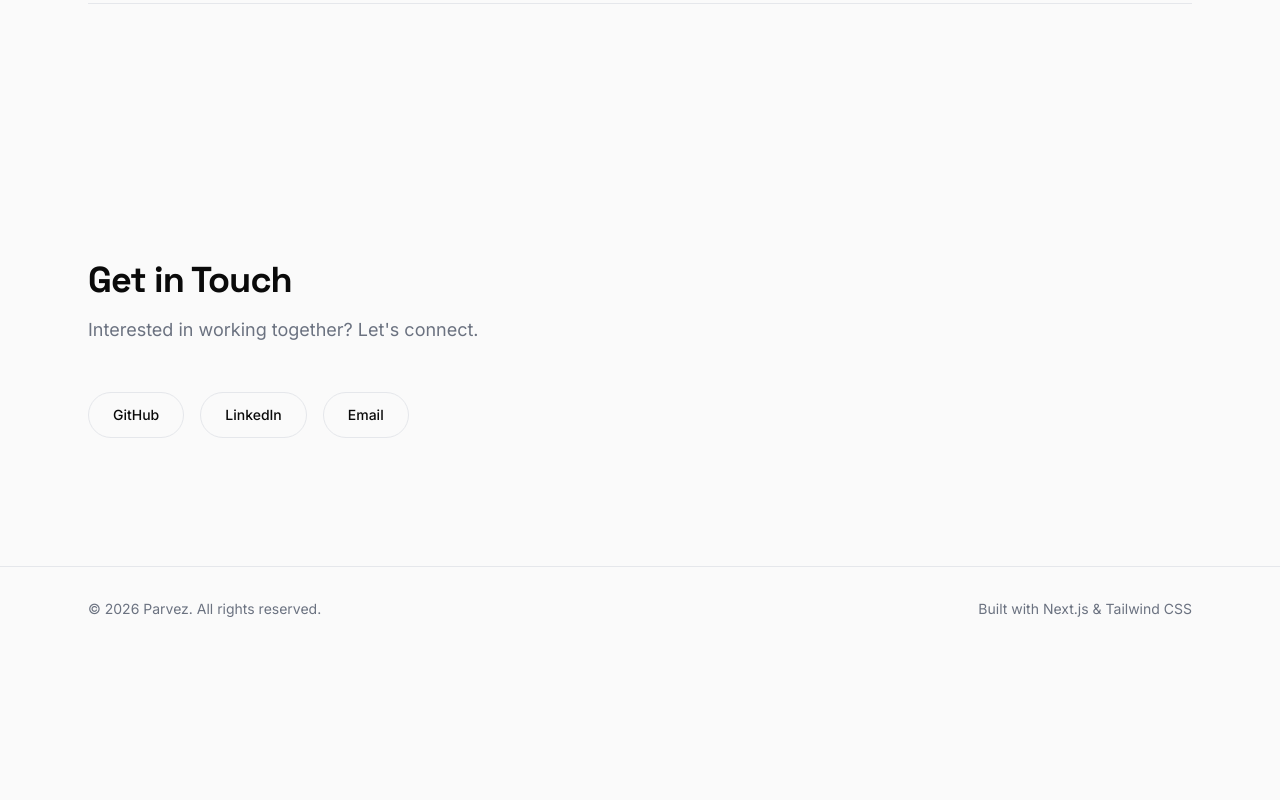
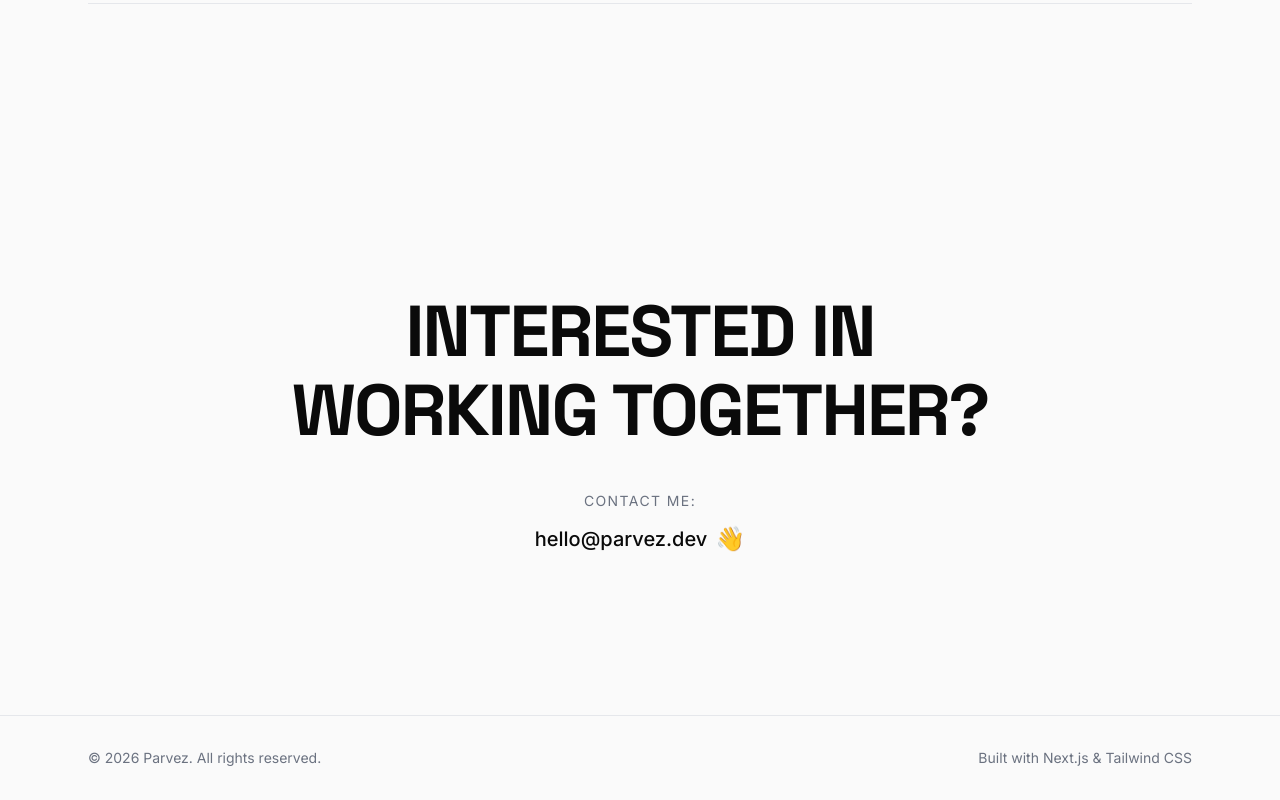
Before and after one commit to Sero01/Portfolio, a Next.js app: page / in a window 1280 px wide. Shown: the part 5293-6093 px from the top of the page. Before the commit the page ends 5944 px from the top, so only its background shows below. Built offline with nearby package versions, Linux system fonts and the light colour scheme.

Commit message:
style: redesign contact as bold CTA section

```diff
--- a/src/components/contact.tsx
+++ b/src/components/contact.tsx
@@ -1,31 +1,28 @@
-import { socialLinks } from "@/data/social";
 import { ScrollReveal } from "./scroll-reveal";
 
 export function Contact() {
   return (
-    <section id="contact" className="py-24 sm:py-32">
-      <div className="max-w-6xl mx-auto px-6">
+    <section id="contact" className="py-32 sm:py-40">
+      <div className="max-w-6xl mx-auto px-6 text-center">
         <ScrollReveal>
-          <h2 className="font-[family-name:var(--font-display)] text-3xl sm:text-4xl font-bold tracking-tight mb-4">
-            Get in Touch
+          <h2 className="font-[family-name:var(--font-display)] text-4xl sm:text-5xl md:text-6xl lg:text-7xl font-bold tracking-tight leading-[1.1] uppercase">
+            Interested in
+            <br />
+            working together?
           </h2>
-          <p className="text-[var(--color-muted)] text-lg mb-12 max-w-2xl">
-            Interested in working together? Let&apos;s connect.
-          </p>
         </ScrollReveal>
         <ScrollReveal delay={0.1}>
-          <div className="flex flex-wrap gap-4">
-            {socialLinks.map((link) => (
-              <a
-                key={link.label}
-                href={link.href}
-                target={link.href.startsWith("http") ? "_blank" : undefined}
-                rel={link.href.startsWith("http") ? "noopener noreferrer" : undefined}
-                className="inline-flex items-center px-6 py-3 text-sm font-medium border border-[var(--color-border)] rounded-full hover:bg-[var(--color-card)] hover:border-[var(--color-muted)] transition-colors"
-              >
-                {link.label}
-              </a>
-            ))}
+          <div className="mt-10">
+            <p className="text-sm uppercase tracking-widest text-[var(--color-muted)] mb-3">
+              Contact me:
+            </p>
+            <a
+              href="mailto:hello@parvez.dev"
+              className="inline-flex items-center gap-2 text-lg sm:text-xl font-medium hover:text-[var(--color-accent)] transition-colors"
+            >
+              hello@parvez.dev
+              <span className="text-2xl">👋</span>
+            </a>
           </div>
         </ScrollReveal>
       </div>
```
